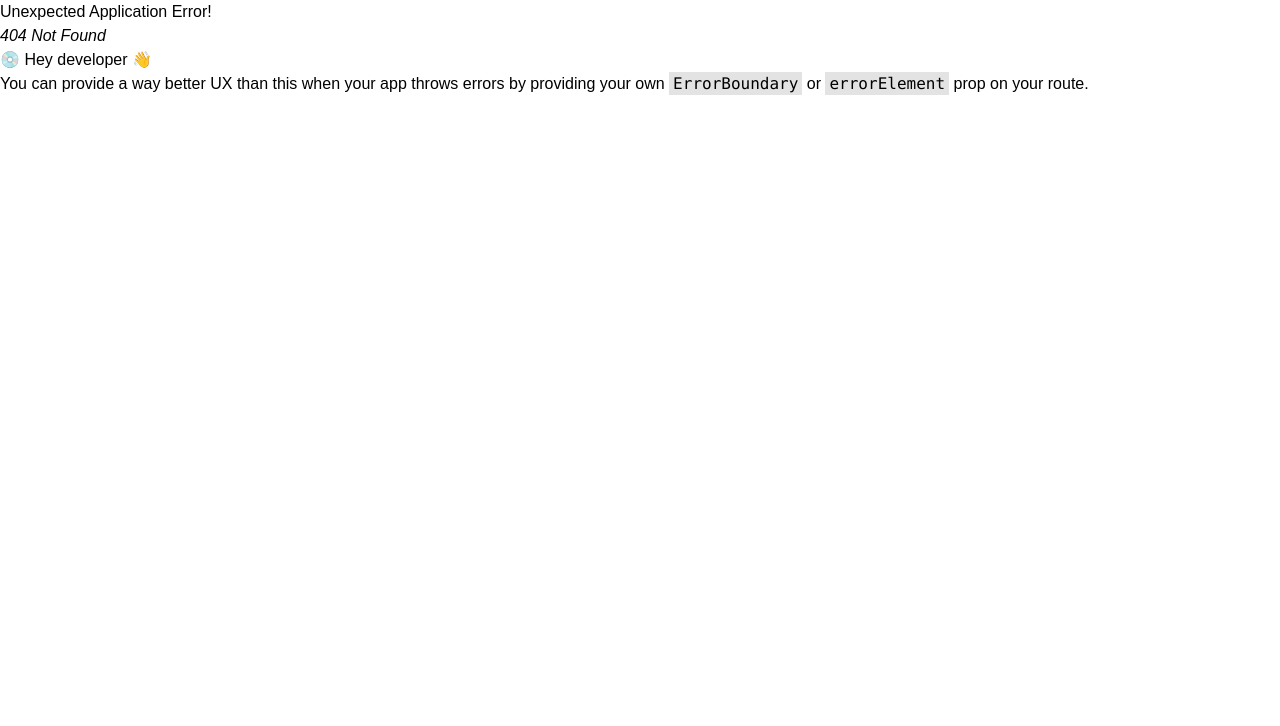
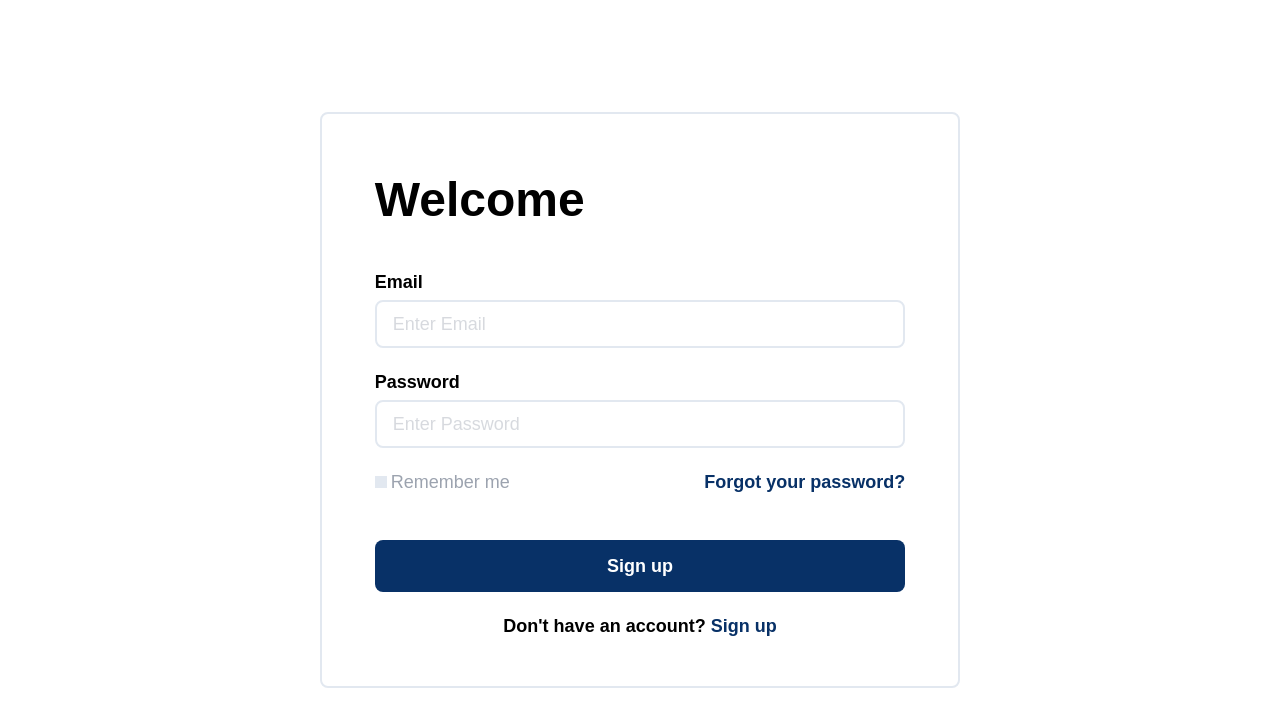
Before and after one commit to Fullstack-Roadmap/Gazzar-Frontend, a React app: page /signin in a window 1280 px wide. Before the commit this address had no page. Shown: the top 726 px of the page. Built offline with nearby package versions, Linux system fonts and the light colour scheme; the HTML template or start-up script is replaced by a standard one.

Commit message:
Finished signin page layout

```diff
--- a/src/main.jsx
+++ b/src/main.jsx
@@ -5,6 +5,7 @@ import { createBrowserRouter, RouterProvider } from "react-router-dom";
 import "./css/styles.css";
 import Root from "./routes/root.jsx";
 import Register from "./routes/Register";
+import SignIn from "./routes/SignIn.jsx";
 
 const router = createBrowserRouter([
   {
@@ -15,6 +16,10 @@ const router = createBrowserRouter([
     path: "/register",
     element: <Register />,
   },
+  {
+    path: "/signin",
+    element: <SignIn />,
+  },
 ]);
 
 ReactDOM.createRoot(document.getElementById("root")).render(
--- a/src/routes/Register.jsx
+++ b/src/routes/Register.jsx
@@ -3,10 +3,12 @@ import { yupResolver } from "@hookform/resolvers/yup";
 import "../css/styles.css";
 import { useForm } from "react-hook-form";
 import * as yup from "yup";
-import { Link } from "react-router-dom";
+import { Link, useNavigate } from "react-router-dom";
 import SignIn from "./SignIn";
 
 const Register = () => {
+  const navigate = useNavigate();
+
   const schema = yup.object().shape({
     name: yup.string().required("required"),
     businessName: yup.string().required("required"),
@@ -31,15 +33,18 @@ const Register = () => {
     handleSubmit,
     formState: { errors },
   } = useForm({
+    mode: "onBlur",
+    reValidateMode: "onBlur",
     resolver: yupResolver(schema),
   });
 
   const createVendor = (form, e) => {
     const { confirmPassword, ...rest } = form;
-    console.log(rest);
+    console.log(rest + "Successfully have validated Data");
     e.preventDefault();
+    navigate("/");
     axios
-      .post("https://gazzar-api.onrender.com/signup", rest)
+      .post("https://gazzar-api.onrender.com/v1/auth/signup", rest)
       .then((result) => console.log(result))
       .catch((err) => console.log(err));
   };
@@ -136,12 +141,14 @@ const Register = () => {
               />
             </div>
             <div className="bg-blue text-white rounded-lg mt-6 p-3 w-full font-bold flex justify-center">
-                <button>Sign up</button>
+              <button>Sign up</button>
             </div>
           </form>
           <footer className="font-semibold">
             <span>Already have an account? </span>
-            <span className="text-blue font-bold">Sign in</span>
+            <span className="text-blue font-bold">
+              <Link to="/signin">Sign in</Link>
+            </span>
           </footer>
         </section>
       </div>
--- a/src/routes/SignIn.jsx
+++ b/src/routes/SignIn.jsx
@@ -1,9 +1,93 @@
-import React from 'react'
+import axios from "axios";
+import { yupResolver } from "@hookform/resolvers/yup";
+import "../css/styles.css";
+import { useForm } from "react-hook-form";
+import * as yup from "yup";
+import { Link, useNavigate } from "react-router-dom";
 
 const SignIn = () => {
+  const schema = yup.object().shape({
+    email: yup.string().email("invalid email").required("required"),
+    password: yup
+      .string()
+      .min(4, "use at least 4 characters")
+      .required("required"),
+  });
+
+  const {
+    register,
+    handleSubmit,
+    formState: { errors },
+  } = useForm({
+    mode: "onBlur",
+    reValidateMode: "onBlur",
+    resolver: yupResolver(schema),
+  });
+  const signInUser = (form, e) => {
+    console.log(form + "Successfully validated Data");
+    e.preventDefault();
+  };
   return (
-    <div>Sign in page</div>
-  )
-}
+    <div className="h-screen flex justify-center items-center w-full">
+      <div className="px-[1rem] md:px-[3.3rem] sm:border-none border-2 rounded-lg border-slate-200 sm:text-xs text-lg my-10 sm:mx-6 w-[35rem] md:w-[40rem] md:h-[36rem] flex justify-center items-center">
+        <section className="flex flex-col justify-center items-center gap-3 md:gap-5 my-5 w-full">
+          <h2 className="md:text-5xl text-3xl font-bold text-center mb-6 w-full flex md:mt-4">
+            <p>Welcome</p>
+          </h2>
+          <form
+            onSubmit={handleSubmit(signInUser)}
+            className="flex flex-col items-center gap-3 md:gap-5 w-full font-extrabold"
+          >
+            <div className="input-container">
+              <div className="flex justify-between">
+                <p>Email</p>
+                <p className="text-red-600">{errors.email?.message}</p>
+              </div>
+              <input
+                type="text"
+                className="input-form placeholder:font-normal placeholder:opacity-40"
+                placeholder="Enter Email"
+                {...register("email")}
+              />
+            </div>
+            <div className="input-container">
+              <div className="flex justify-between">
+                <p>Password</p>
+                <p className="text-red-600">{errors.password?.message}</p>
+              </div>{" "}
+              <input
+                type="password"
+                className="input-form placeholder:font-normal placeholder:opacity-40"
+                placeholder="Enter Password"
+                {...register("password")}
+              />
+            </div>
+            <div className="w-full flex justify-between">
+              <div className="flex gap-1 items-center">
+                <input
+                  type="check-box"
+                  className=" bg-slate-200 w-3 h-3 cursor-pointer flex items-center"
+                />
+                <span className="text-gray-400 font-normal">Remember me </span>
+              </div>
+              <span className="text-blue font-extrabold">
+                <Link to="/signin">Forgot your password?</Link>
+              </span>
+            </div>
+            <div className="bg-blue text-white rounded-lg mt-6 p-3 w-full font-bold flex justify-center">
+              <button>Sign up</button>
+            </div>
+          </form>
+          <footer className="font-bold">
+            <span>Don't have an account? </span>
+            <span className="text-blue font-extrabold">
+              <Link to="/register">Sign up</Link>
+            </span>
+          </footer>
+        </section>
+      </div>
+    </div>
+  );
+};
 
-export default SignIn
+export default SignIn;
```
Also changed, not shown: src/routes/root.jsx (+5 -5 lines).
